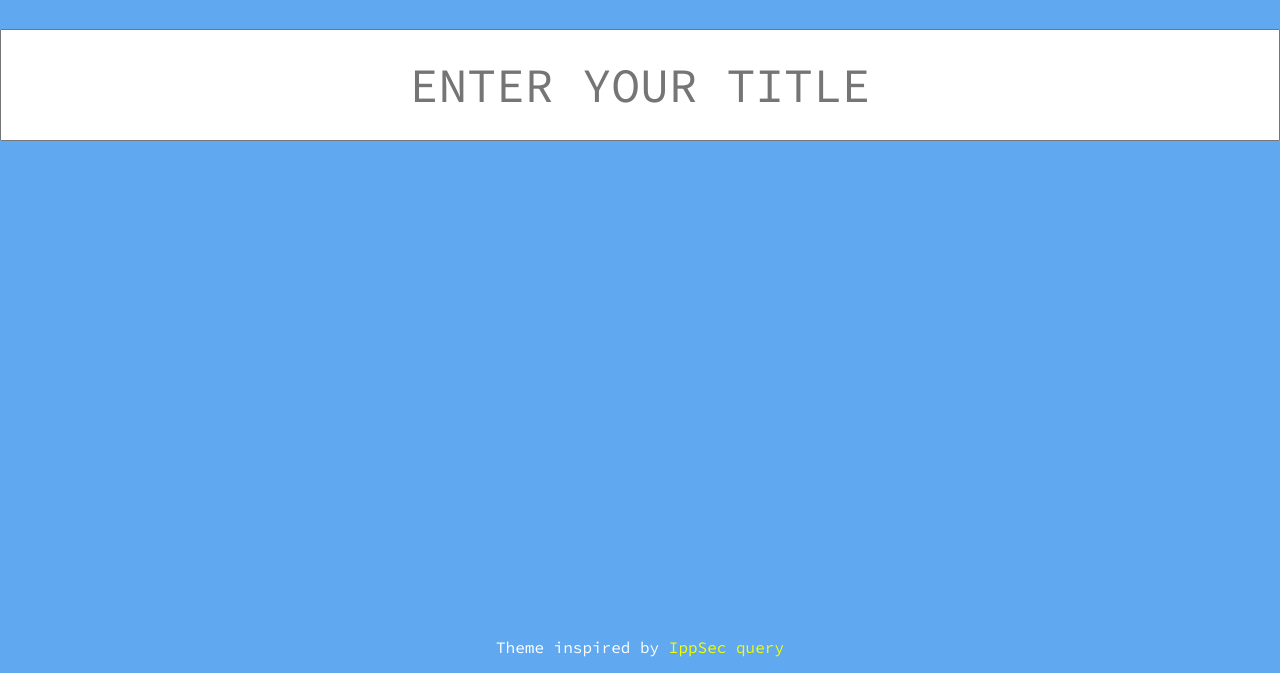
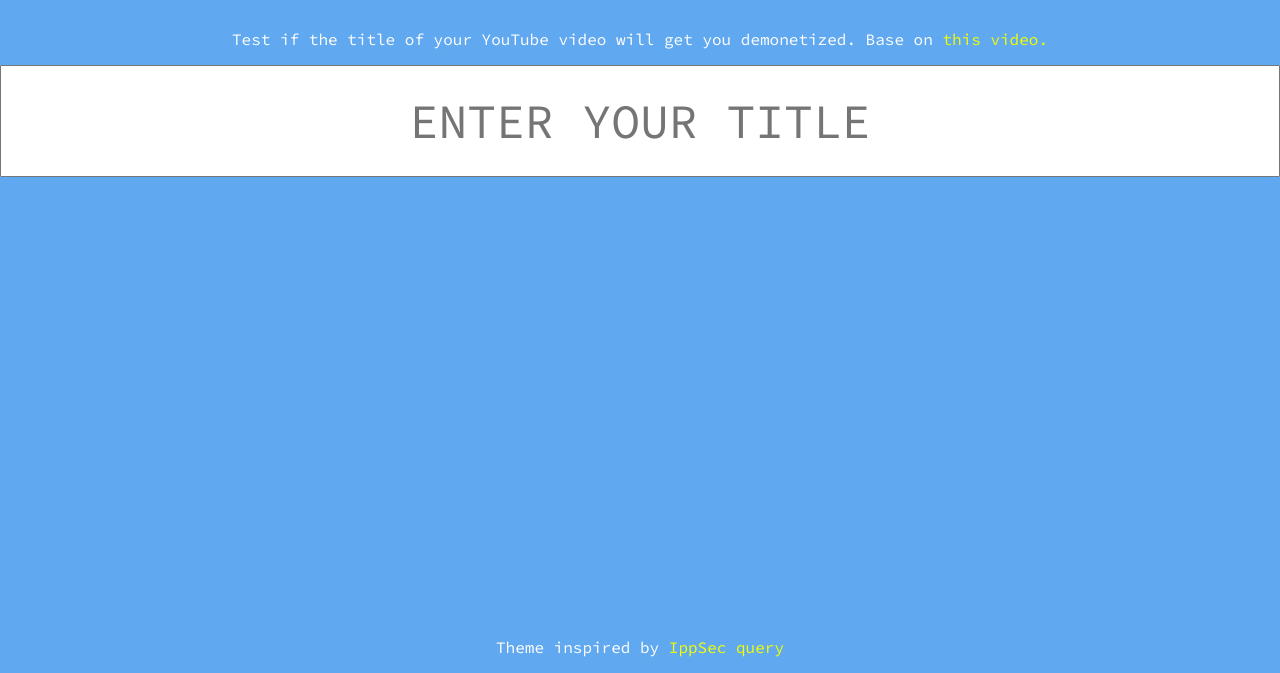
Before and after one commit to KMikeeU/KMikeeU.github.io, a plain HTML site: page index.html in a window 1280 px wide. Shown: the part 127-800 px from the top of the page. Drawn offline with Linux system fonts and the light colour scheme.

Commit message:
Added text

```diff
--- a/index.html
+++ b/index.html
@@ -6,12 +6,15 @@
     <meta http-equiv="X-UA-Compatible" content="ie=edge">
     <link href="https://fonts.googleapis.com/css?family=Source+Code+Pro&display=swap" rel="stylesheet">
     <link rel="stylesheet" href="style.css">
+    <meta name="description" content="Test if the title of your YouTube video will get you demonetized">
+
 
     <title>Will this be demonetized?</title>
 </head>
 <body class="color-primary">
     <div class="container">
         <h1>Will this be demonetized?</h1>
+        <p>Test if the title of your YouTube video will get you demonetized. Base on <a href="https://www.youtube.com/watch?v=ll8zGaWhofU" target="_blank">this video.</a></p>
         <div class="query">
             <form action="#" id="search">
                 <input type="text" placeholder="ENTER YOUR TITLE">
```
